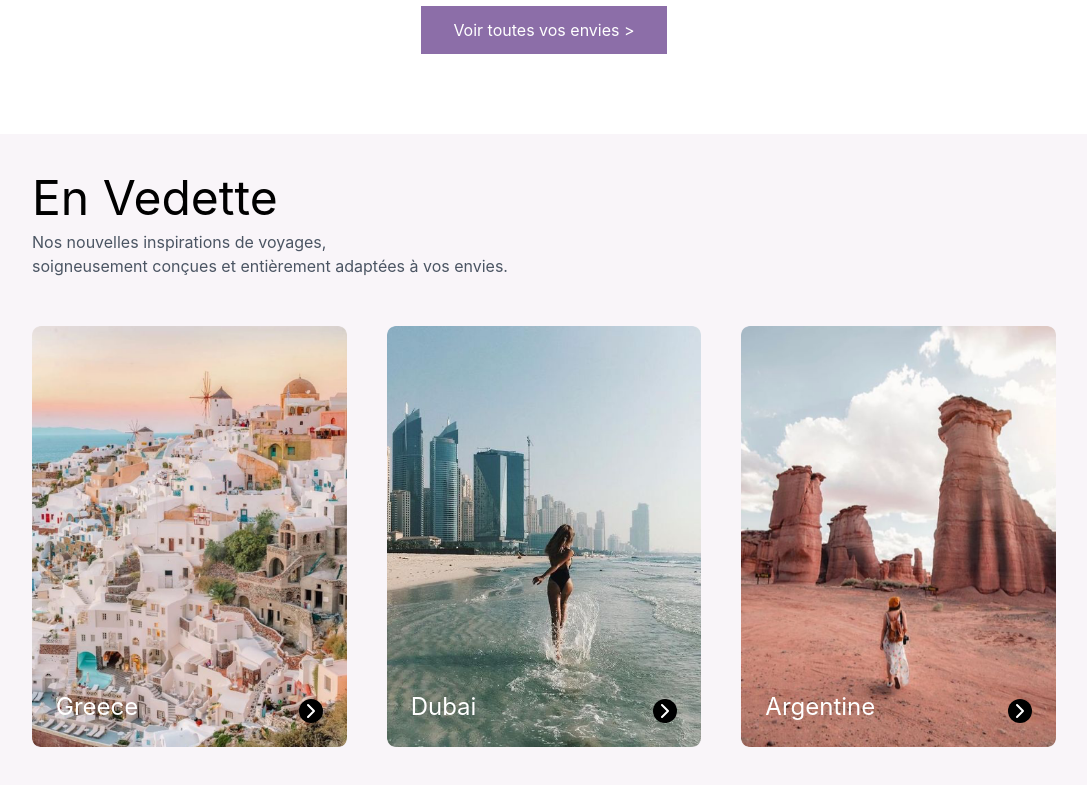
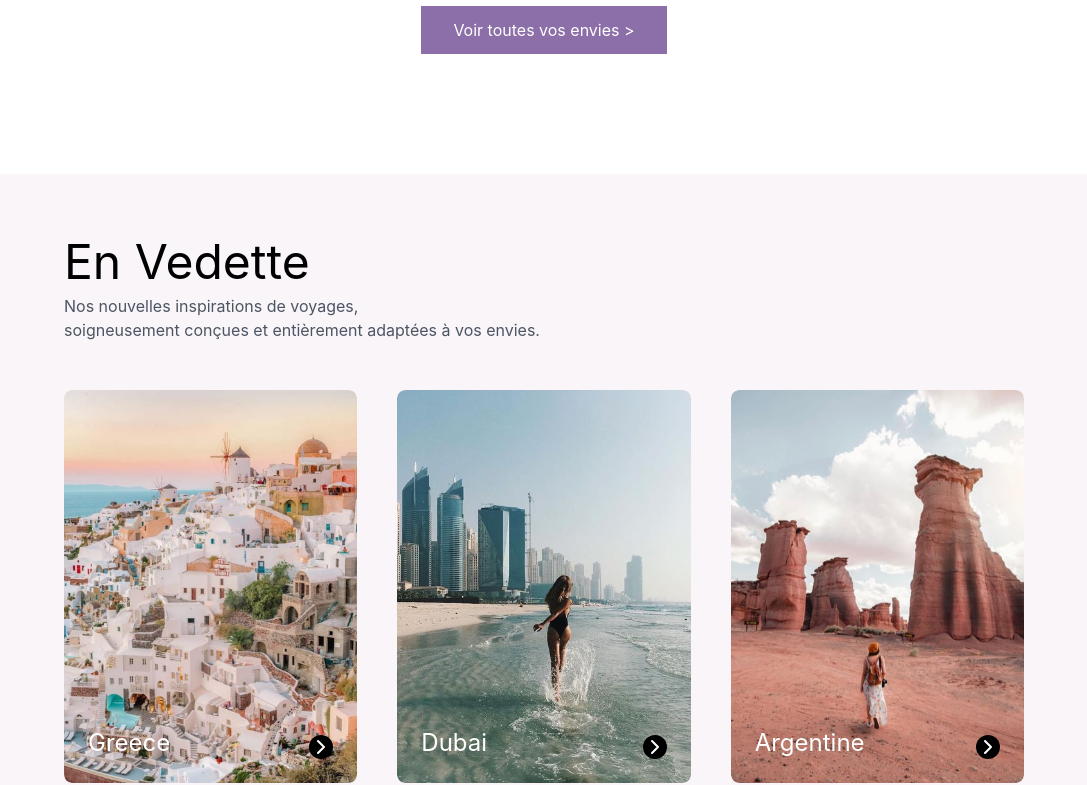
Before and after one commit to Nidabdellah-Abdelhafid/atlas-app, a React (Create React App) app: page / in a window 1280 px wide. Shown: the part 2360-3145 px from the top of the page, without its empty margins (96-1183 px from the left). Built offline with nearby package versions, Linux system fonts and the light colour scheme.

Commit message:
changes 29/04

```diff
--- a/src/pages/Home.jsx
+++ b/src/pages/Home.jsx
@@ -462,7 +462,7 @@ const prevEvasionSlide = () => {
 
         {/* Slider Section */}
         <div className="relative px-4">
-            <div className="flex overflow-x-hidden snap-x snap-mandatory scroll-smooth max-w-[90vw] sm:max-w-[95vw] lg:max-w-[100vw] mx-auto space-x-4 carousel-container"
+            <div className="flex overflow-x-hidden snap-x snap-mandatory scroll-smooth max-w-[90vw] sm:max-w-[95vw] lg:max-w-[95vw] mx-auto space-x-4 carousel-container"
             style={carouselStyles}
             ref={carouselRef}
             >
@@ -522,8 +522,8 @@ const prevEvasionSlide = () => {
       </div>
 
      {/* Vedette Section */}
-     <div className="bg-[#F9F5F9] py-10 px-4 sm:px-8 lg:px-8 lg:mx-16">
-     <div className="container mx-auto px-4 md:px-8">
+     <div className="flex items-center justify-center py-10 px-4 sm:px-8 lg:px-8 lg:mx-16">
+     <div className="bg-[#F9F5F9] container mx-auto p-4 sm:p-6 lg:p-16">
         <h2 className="text-5xl mb-2">En Vedette</h2>
         <p className="text-gray-600 mb-12">
           Nos nouvelles inspirations de voyages,<br />
```
